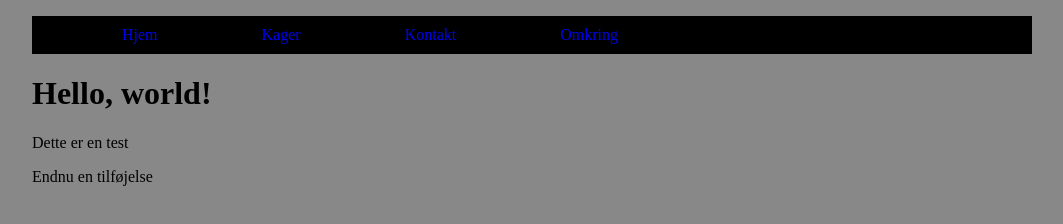
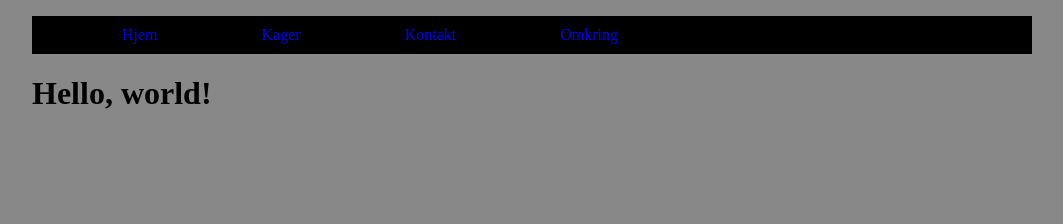
Before and after one commit to IAmTipsy/KyhnsKager, a plain HTML site: page index.html in a window 1280 px wide. Shown: the whole page, without its empty margins (108-1171 px from the left). Drawn offline with Linux system fonts and the light colour scheme.

Commit message:
slettet noget

```diff
--- a/index.html
+++ b/index.html
@@ -21,8 +21,7 @@
       </nav>
     </header>
     <h1>Hello, world!</h1>
-    <p>Dette er en test</p>
-    <p>Endnu en tilføjelse</p>
+
     <footer>
 
     </footer>
```
